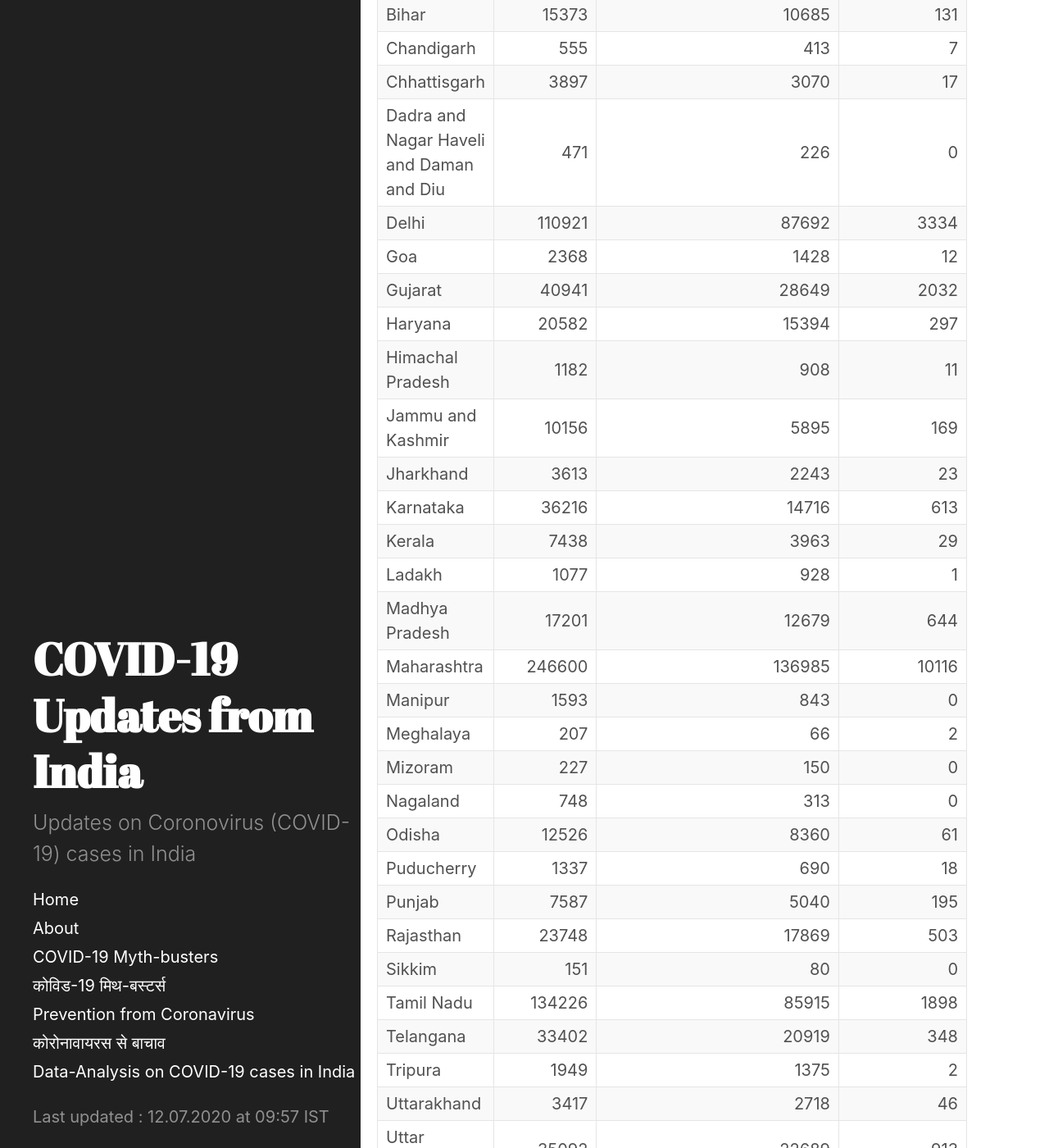
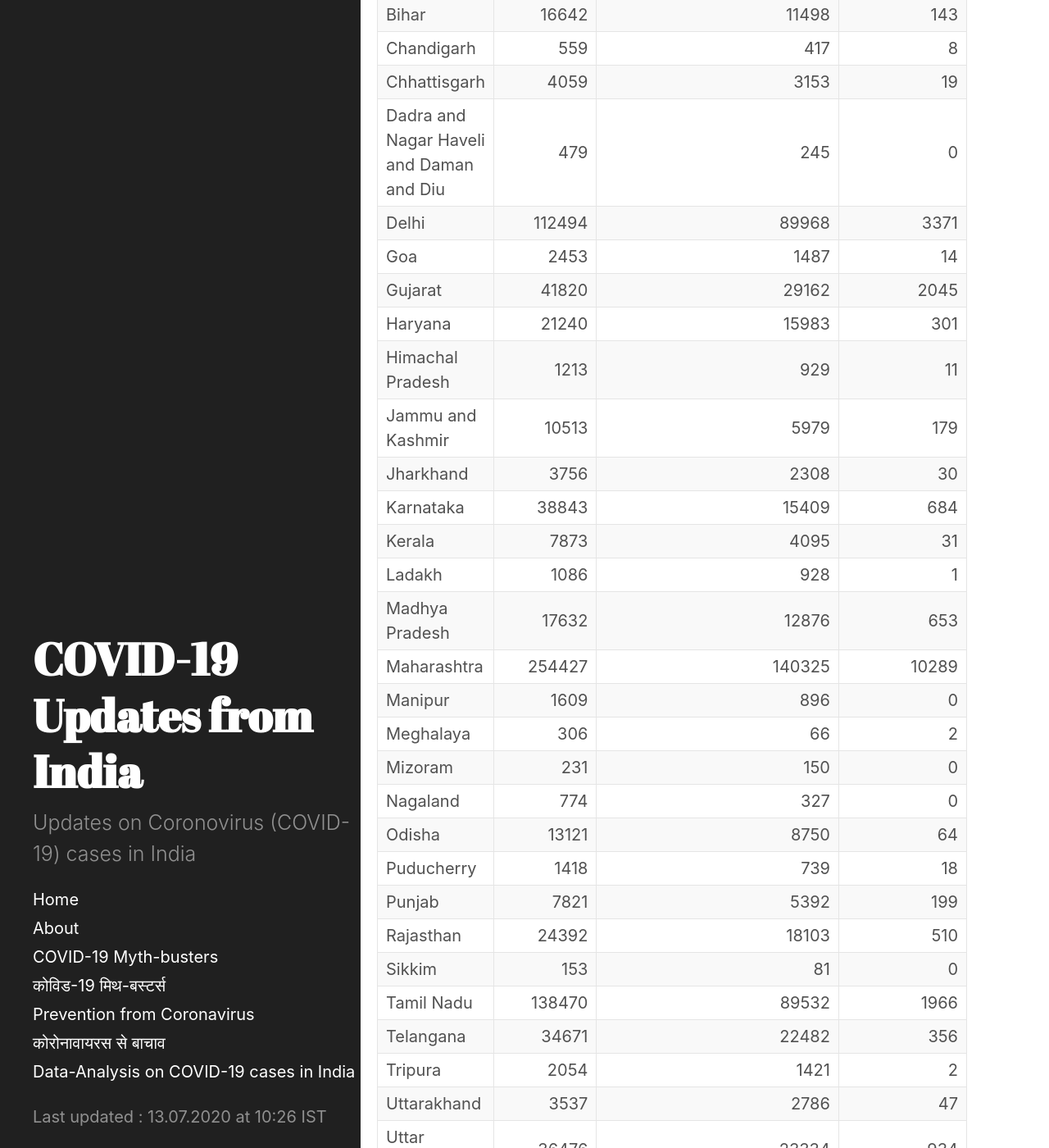
Before and after one commit to bhooraj/covid19updates-india, a Jekyll site: the page built from _posts/2020-07-13-home.md, in a window 1280 px wide and 1400 px high, scrolled down 990 px. Shown: the whole window at 82% size. Built offline with Jekyll 4.4.1, drawn with Linux system fonts in a browser that asks for light colours; some of the changed text lies outside the part shown.

Commit message:
13thJuly Update

```diff
--- a/_data/last_updated.yml
+++ b/_data/last_updated.yml
@@ -1 +1 @@
-- updated_on : 12.07.2020 at 09:57 IST
+- updated_on : 13.07.2020 at 10:26 IST
--- /dev/null
+++ b/_includes/table-20200713-1026.md
@@ -0,0 +1,38 @@
+| Name of State / UT                       |   Total Confirmed cases |   Cured/Discharged/Migrated |   Deaths ( more than 70% cases due to comorbidities ) |
+|:-----------------------------------------|------------------------:|----------------------------:|------------------------------------------------------:|
+| Andaman and Nicobar Islands              |                     163 |                          93 |                                                     0 |
+| Andhra Pradesh                           |                   29168 |                       15412 |                                                   328 |
+| Arunachal Pradesh                        |                     359 |                         138 |                                                     2 |
+| Assam                                    |                   16071 |                       10426 |                                                    35 |
+| Bihar                                    |                   16642 |                       11498 |                                                   143 |
+| Chandigarh                               |                     559 |                         417 |                                                     8 |
+| Chhattisgarh                             |                    4059 |                        3153 |                                                    19 |
+| Dadra and Nagar Haveli and Daman and Diu |                     479 |                         245 |                                                     0 |
+| Delhi                                    |                  112494 |                       89968 |                                                  3371 |
+| Goa                                      |                    2453 |                        1487 |                                                    14 |
+| Gujarat                                  |                   41820 |                       29162 |                                                  2045 |
+| Haryana                                  |                   21240 |                       15983 |                                                   301 |
+| Himachal Pradesh                         |                    1213 |                         929 |                                                    11 |
+| Jammu and Kashmir                        |                   10513 |                        5979 |                                                   179 |
+| Jharkhand                                |                    3756 |                        2308 |                                                    30 |
+| Karnataka                                |                   38843 |                       15409 |                                                   684 |
+| Kerala                                   |                    7873 |                        4095 |                                                    31 |
+| Ladakh                                   |                    1086 |                         928 |                                                     1 |
+| Madhya Pradesh                           |                   17632 |                       12876 |                                                   653 |
+| Maharashtra                              |                  254427 |                      140325 |                                                 10289 |
+| Manipur                                  |                    1609 |                         896 |                                                     0 |
+| Meghalaya                                |                     306 |                          66 |                                                     2 |
+| Mizoram                                  |                     231 |                         150 |                                                     0 |
+| Nagaland                                 |                     774 |                         327 |                                                     0 |
+| Odisha                                   |                   13121 |                        8750 |                                                    64 |
+| Puducherry                               |                    1418 |                         739 |                                                    18 |
+| Punjab                                   |                    7821 |                        5392 |                                                   199 |
+| Rajasthan                                |                   24392 |                       18103 |                                                   510 |
+| Sikkim                                   |                     153 |                          81 |                                                     0 |
+| Tamil Nadu                               |                  138470 |                       89532 |                                                  1966 |
+| Telangana                                |                   34671 |                       22482 |                                                   356 |
+| Tripura                                  |                    2054 |                        1421 |                                                     2 |
+| Uttarakhand                              |                    3537 |                        2786 |                                                    47 |
+| Uttar Pradesh                            |                   36476 |                       23334 |                                                   934 |
+| West Bengal                              |                   30013 |                       18581 |                                                   932 |
+| Cases being reassigned to states         |                    2358 |                           0 |                                                     0 |
--- a/_posts/2020-07-12-home.md
+++ b/_posts/2020-07-13-home.md
@@ -4,7 +4,7 @@ title: COVID-19 Updates from India
 last_update: true
 ---
 
-#### COVID-19 Cases in India (as on  12	July 2020, 08:00 IST)
+#### COVID-19 Cases in India (as on  13	July 2020, 08:00 IST)
 <div class="alert alert-primary" role="alert">
 <p id = "totalcases" style="font-size: 1.2rem; font-weight: bold;"></p>
 <p id = "totalrecovered" style="font-size: 1.2rem; font-weight: bold;"></p>
@@ -22,7 +22,7 @@ Active Cases = Total cases - (Total Recovered/Discharged/Migrated + Total Deaths
 
 <div class="datatable-begin"></div>
 
-{% include table-20200712-0957.md %}
+{% include table-20200713-1026.md %}
 
 <div class="datatable-end"></div>
 <br>
--- a/stats-and-charts.md
+++ b/stats-and-charts.md
@@ -2,5 +2,5 @@
 layout: page
 title: Data-Analysis on COVID-19 cases in India
 ---
-#### Charts/Graphs on this page last updated on 12.07.2020 at 10:02 AM
-{% include charts-20200712-1002.html %}
+#### Charts/Graphs on this page last updated on 13.07.2020 at 10:29 AM
+{% include charts-20200713-1029.html %}
```
Also changed, not shown: _includes/charts-20200713-1029.html (added, +193 -0 lines), _posts/2020-07-02-Updates.md (renamed from _posts/2020-07-01-Updates.md, +3 -0 lines), _posts/2020-07-13-Latest-updates.md (renamed from _posts/2020-07-12-Latest-updates.md, +4 -4 lines).
